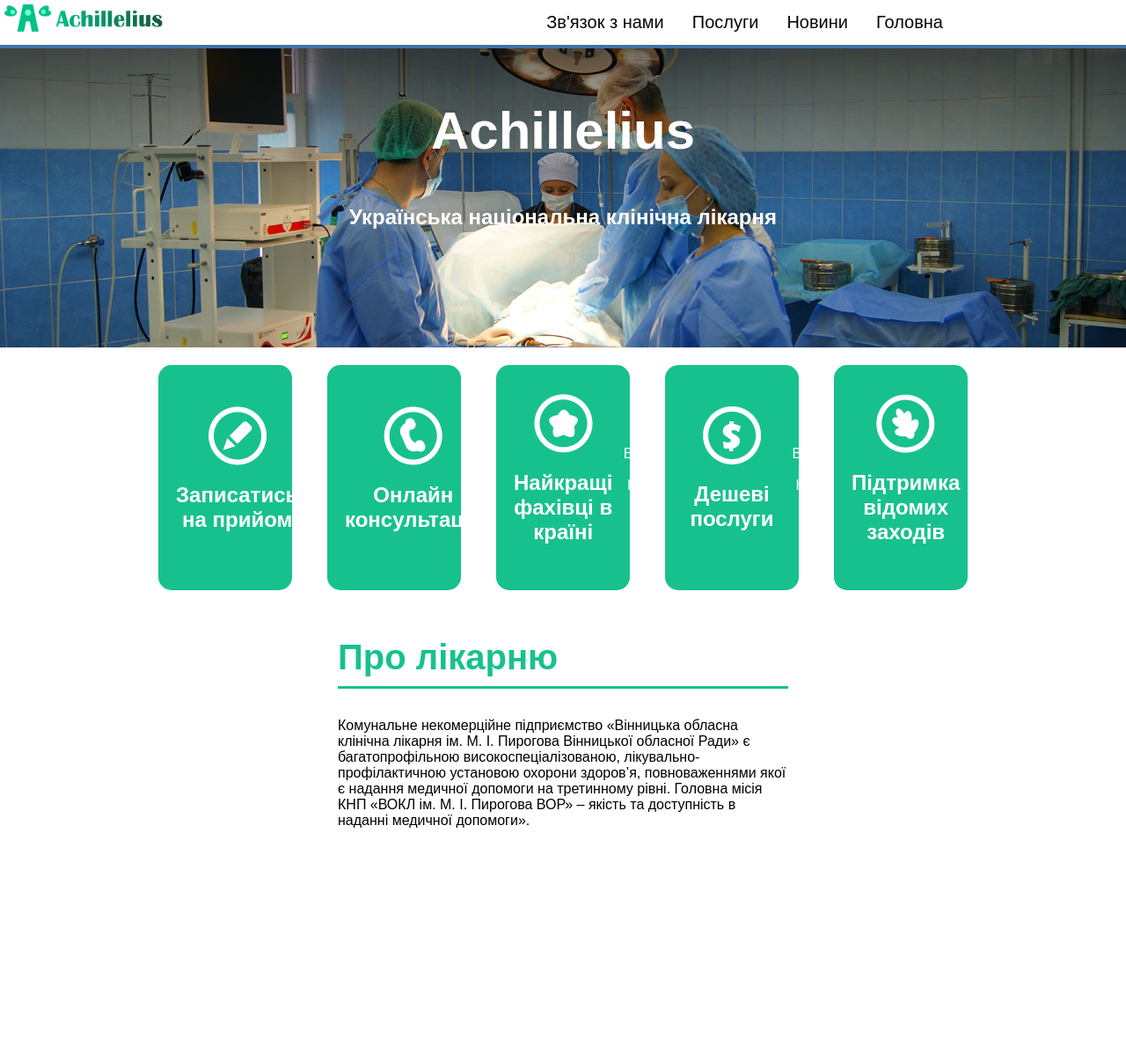
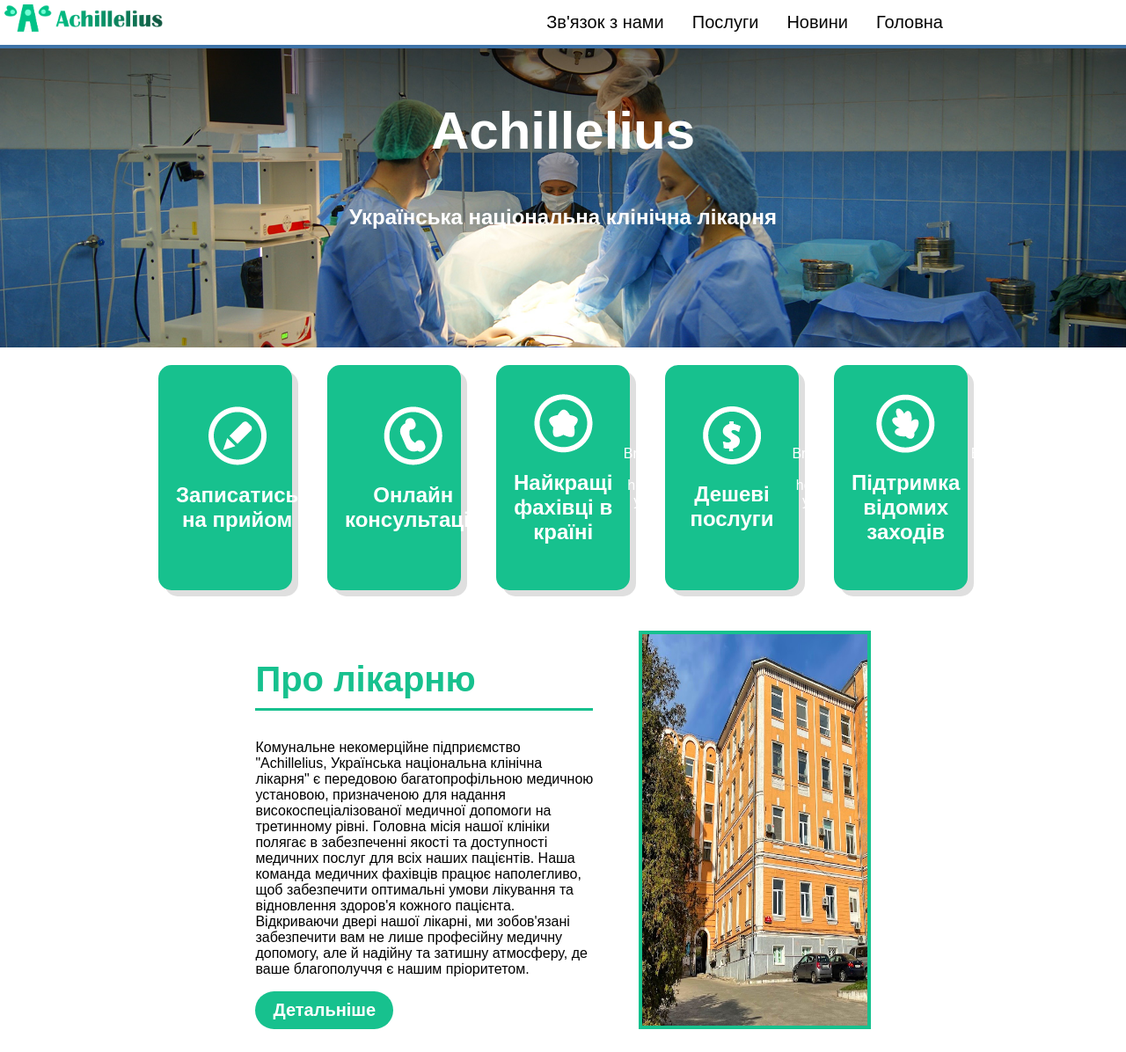
Before and after one commit to forkivan/kyrsova, a PHP site: page / in a window 1280 px wide. Shown: the whole page at 88% size. Before the commit the page ends 941 px from the top, so only its background shows below. Run offline with PHP 8.4, Linux system fonts and the light colour scheme.

Commit message:
Про лікарню

```diff
--- a/Курсова/Styles.css
+++ b/Курсова/Styles.css
@@ -1,5 +1,12 @@
 #AboutUs {
-	width: 40%;
+	width: 30%;
+	margin: 2%;
+}
+
+#HospitalIllustration {
+	width: 20%;
+	margin: 2%;
+	border: 4px solid #17C18E;
 }
 
 .GreenHeader {
@@ -22,6 +29,7 @@
 	padding: 20px;
 
 	background-color: #17C18E;
+	box-shadow: 7px 7px #DFDFDF;
 
 	box-sizing: border-box;
 	text-align: center;
@@ -81,6 +89,20 @@
 	float: right;
 }
 
+.ButtonMoreInformation {
+	background: #17C18E;
+	color: #fff;
+	border: none;
+	border-radius: 40px;
+	cursor: pointer;
+
+	font-size: 20px;
+	font-weight: bold;
+	font-family: arial;
+
+	padding: 10px 20px;
+}
+
 .ArrowButton {
 	display: block;
 	text-align: center;
@@ -89,7 +111,7 @@
 	color: #050505;
 	text-decoration: none;
 	font-size: 20px;
-	-webkit-transition: all 0.5s ease;
+	transition: all 0.5s ease;
 }
 
 .ArrowButton:hover {
--- a/Курсова/index.html
+++ b/Курсова/index.html
@@ -58,8 +58,16 @@
 	<section class="CardBlock">
 		<div id="AboutUs">
 			<h1 class="GreenHeader">Про лікарню</h1>
-			<p>Комунальне некомерційне підприємство «Вінницька обласна клінічна лікарня ім. М. І. Пирогова Вінницької обласної Ради» є багатопрофільною високоспеціалізованою, лікувально-профілактичною установою охорони здоров’я, повноваженнями якої є надання медичної допомоги на третинному рівні. Головна місія КНП «ВОКЛ ім. М. І. Пирогова ВОР» – якість та доступність в наданні медичної допомоги».</p>
+			<p>
+				Комунальне некомерційне підприємство "Achillelius, Українська національна клінічна лікарня" є передовою багатопрофільною медичною установою, призначеною для надання високоспеціалізованої медичної допомоги на третинному рівні. Головна місія нашої клініки полягає в забезпеченні якості та доступності медичних послуг для всіх наших пацієнтів. Наша команда медичних фахівців працює наполегливо, щоб забезпечити оптимальні умови лікування та відновлення здоров'я кожного пацієнта. Відкриваючи двері нашої лікарні, ми зобов'язані забезпечити вам не лише професійну медичну допомогу, але й надійну та затишну атмосферу, де ваше благополуччя є нашим пріоритетом.
+			</p>
+			<button class="ButtonMoreInformation">Детальніше</button>
 		</div>
+		<img src="PageIllustration.jpg" id="HospitalIllustration" alt="Hospital illustration">
+	</section>
+
+	<section class="CardBlock" id="WorkerSection">
+
 	</section>
 
 </body>
```
Also changed, not shown: Курсова/PageIllustration.jpg (added).
